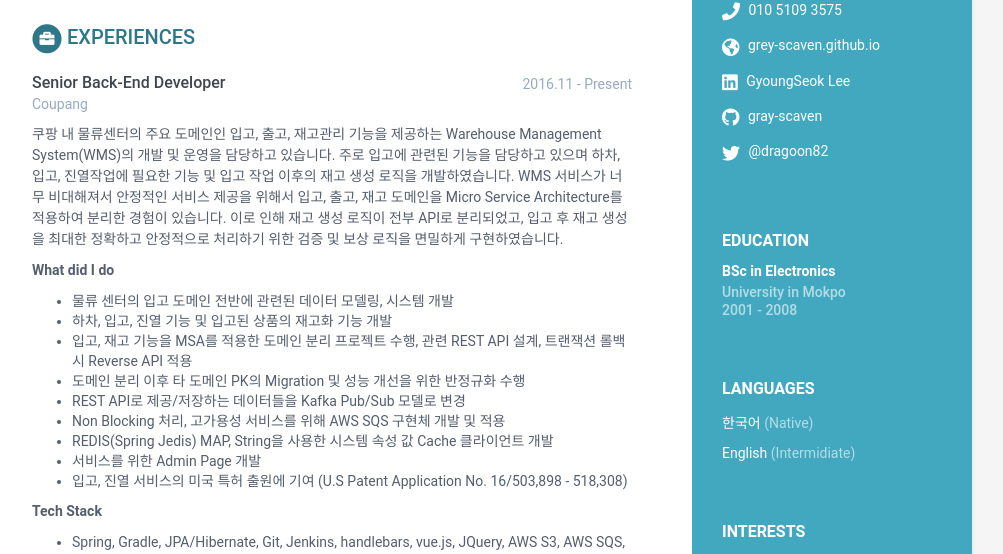
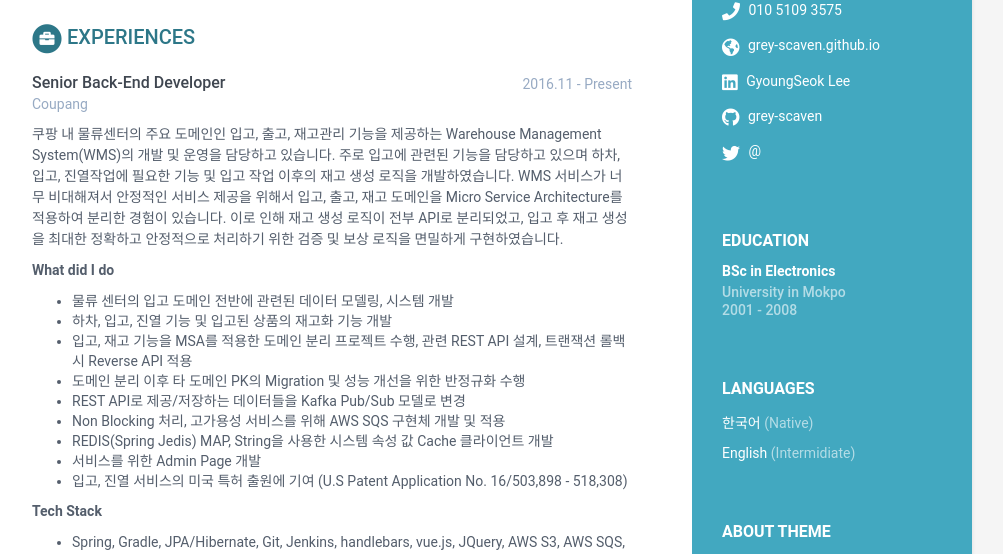
Before and after one commit to grey-scaven/grey-scaven.github.io, a Jekyll site: the page built from index.html, in a window 1280 px wide and 900 px high. Shown: the part 333-887 px from the top of the window, without its empty margins (168-1171 px from the left). Built offline with Jekyll 4.4.1, drawn with Linux system fonts in a browser that asks for light colours; part of the change alters nothing that is shown; some of the changed text lies outside the part shown.

Commit message:
Update data.yml

```diff
--- a/_data/data.yml
+++ b/_data/data.yml
@@ -16,10 +16,10 @@ sidebar:
     phone: 010 5109 3575
     website: grey-scaven.github.io #do not add http://
     linkedin: GyoungSeok Lee
-    github: gray-scaven
+    github: grey-scaven
     gitlab:
     bitbucket:
-    twitter: '@dragoon82'
+    twitter: '@'
     stack-overflow: # Number/Username, e.g. 123456/alandoe
     codewars:
     goodreads: # Number-Username, e.g. 123456-alandoe
@@ -31,15 +31,15 @@ sidebar:
       - idiom: English
         level: Intermidiate
 
-    interests:
-      - item: Climbing
-        link:
-
-      - item: Snowboarding
-        link:
-
-      - item: Cooking
-        link:
+#    interests:
+#      - item: Climbing
+#        link:
+#
+#      - item: Snowboarding
+#        link:
+#
+#      - item: Cooking
+#        link:
 
 career-profile:
     title: Career Profile
```
